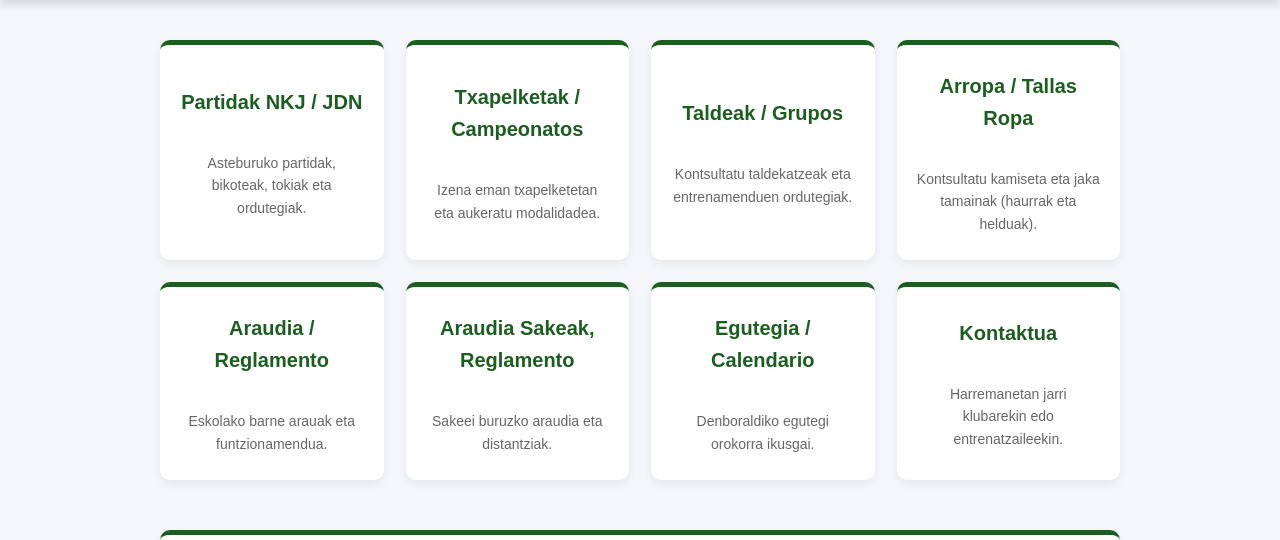
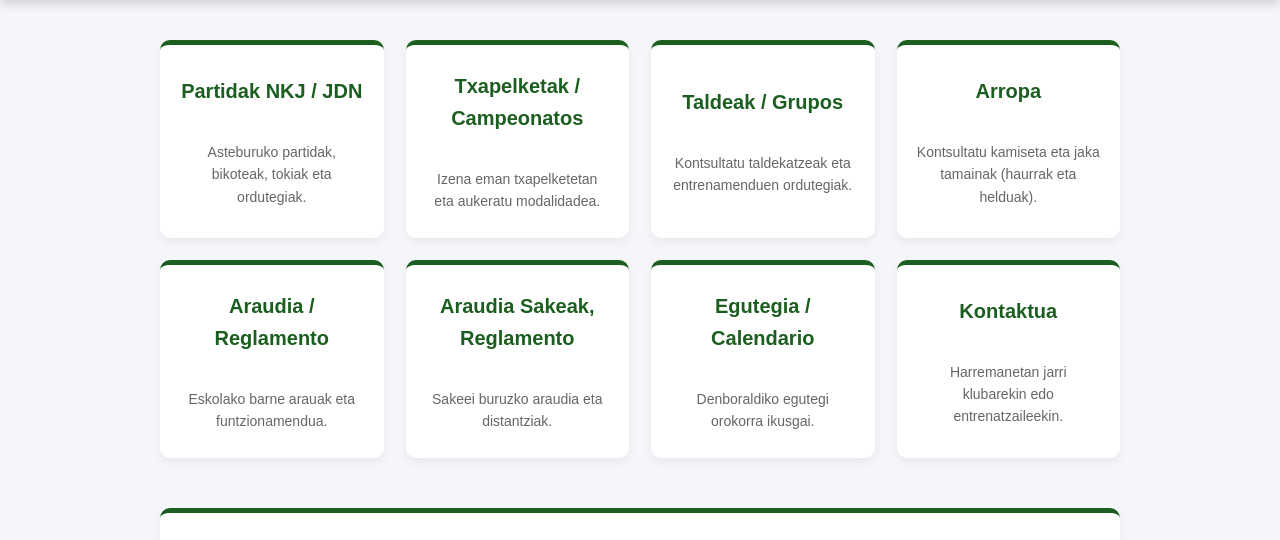
Before and after one commit to abaxitabidea-alt/abaxitabidea, a plain HTML site: page index.html in a window 1280 px wide. Shown: the part 130-670 px from the top of the page. Drawn offline with Linux system fonts and the light colour scheme.

Commit message:
Update index.html

```diff
--- a/index.html
+++ b/index.html
@@ -230,7 +230,7 @@
                 <p>Kontsultatu taldekatzeak eta entrenamenduen ordutegiak.</p>
             </a>
             <a href="ropa.html" class="card">
-                <h3>Arropa / Tallas Ropa</h3>
+                <h3>Arropa</h3>
                 <p>Kontsultatu kamiseta eta jaka tamainak (haurrak eta helduak).</p>
             </a>
             <a href="araudia.html" class="card">
```
